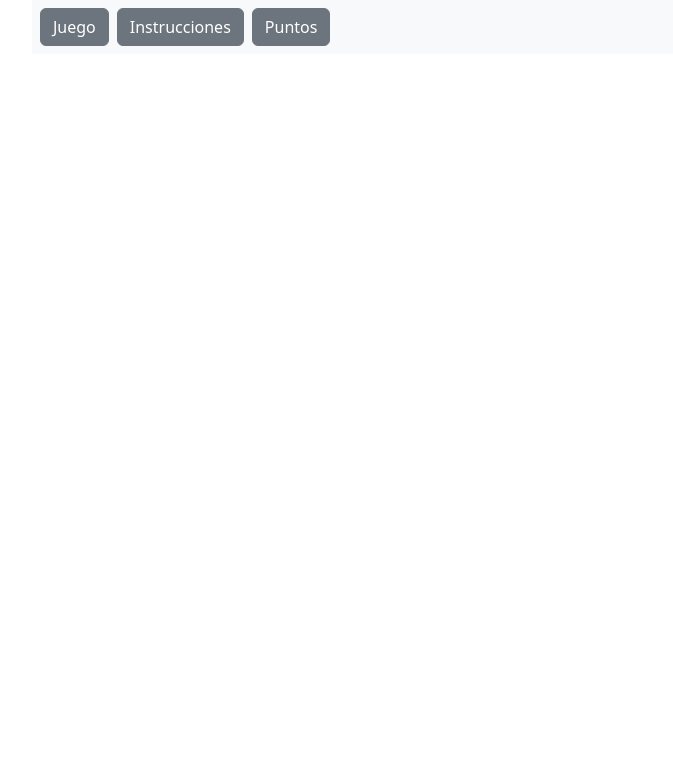
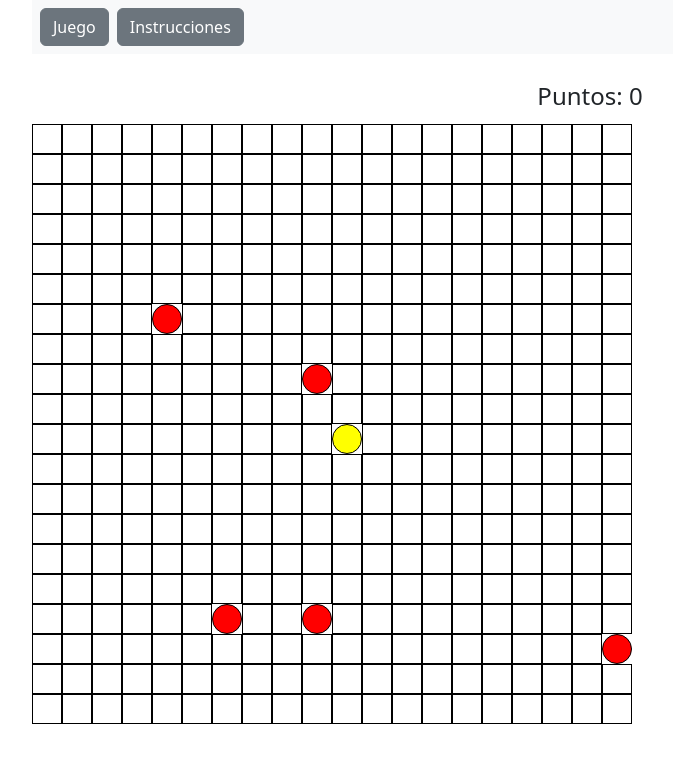
Before and after one commit to NouriHicham/M6_UF2_Examen, a React (Vite) app: page / in a window 1280 px wide. Shown: the top 762 px of the page, without its empty margins (50-723 px from the left). Built offline with nearby package versions, Linux system fonts and the light colour scheme.

Commit message:
cuadricula, comecocos y fantasmas colocados

```diff
--- a/src/App.jsx
+++ b/src/App.jsx
@@ -4,7 +4,6 @@ import './styles/App.css'
 import Header from './components/Header'
 import Juegos from './vistas/Juegos';
 import Instrucciones from './vistas/instrucciones';
-import Puntos from './vistas/puntos';
 
 function App() {
 
@@ -14,7 +13,6 @@ function App() {
       <Routes>
          <Route path="/" element={<Juegos/>} />
          <Route path="/instrucciones" element={<Instrucciones/>} />
-         <Route path="/puntos" element={<Puntos/>} />
       </Routes>
     </>
   )
--- a/src/components/Header.jsx
+++ b/src/components/Header.jsx
@@ -9,7 +9,6 @@ export default function Header(){
                <div>
                   <button class="btn btn-secondary ms-2"><Link className="nav-link" to="/">Juego</Link></button>
                   <button class="btn btn-secondary ms-2"><Link className="nav-link" to="/instrucciones">Instrucciones</Link></button>
-                  <button class="btn btn-secondary ms-2"><Link className="nav-link" to="/puntos">Puntos</Link></button>
                </div>
                </div>
             </nav>
--- /dev/null
+++ b/src/lib/cuadricula.js
@@ -0,0 +1,22 @@
+export const matriz = [
+   [0,0,0,0,0,0,0,0,0,0,0,0,0,0,0,0,0,0,0,0],
+   [0,0,0,0,0,0,0,0,0,0,0,0,0,0,0,0,0,0,0,0],
+   [0,0,0,0,0,0,0,0,0,0,0,0,0,0,0,0,0,0,0,0],
+   [0,0,0,0,0,0,0,0,0,0,0,0,0,0,0,0,0,0,0,0],
+   [0,0,0,0,0,0,0,0,0,0,0,0,0,0,0,0,0,0,0,0],
+   [0,0,0,0,0,0,0,0,0,0,0,0,0,0,0,0,0,0,0,0],
+   [0,0,0,0,0,0,0,0,0,0,0,0,0,0,0,0,0,0,0,0],
+   [0,0,0,0,0,0,0,0,0,0,0,0,0,0,0,0,0,0,0,0],
+   [0,0,0,0,0,0,0,0,0,0,0,0,0,0,0,0,0,0,0,0],
+   [0,0,0,0,0,0,0,0,0,0,0,0,0,0,0,0,0,0,0,0],
+   [0,0,0,0,0,0,0,0,0,0,0,0,0,0,0,0,0,0,0,0],
+   [0,0,0,0,0,0,0,0,0,0,0,0,0,0,0,0,0,0,0,0],
+   [0,0,0,0,0,0,0,0,0,0,0,0,0,0,0,0,0,0,0,0],
+   [0,0,0,0,0,0,0,0,0,0,0,0,0,0,0,0,0,0,0,0],
+   [0,0,0,0,0,0,0,0,0,0,0,0,0,0,0,0,0,0,0,0],
+   [0,0,0,0,0,0,0,0,0,0,0,0,0,0,0,0,0,0,0,0],
+   [0,0,0,0,0,0,0,0,0,0,0,0,0,0,0,0,0,0,0,0],
+   [0,0,0,0,0,0,0,0,0,0,0,0,0,0,0,0,0,0,0,0],
+   [0,0,0,0,0,0,0,0,0,0,0,0,0,0,0,0,0,0,0,0],
+   [0,0,0,0,0,0,0,0,0,0,0,0,0,0,0,0,0,0,0,0]
+]
--- /dev/null
+++ b/src/lib/fantasma.js
@@ -0,0 +1,16 @@
+class Fantasma{
+   constructor(){
+      this.numero = 3
+      this.estado = 'vivo' //vivo o muerto
+      this.x = 0
+      this.y = 0
+   }
+
+   generaPosicionAleatoria() {
+      this.x = Math.floor(Math.random() * 20);
+      this.y = Math.floor(Math.random() * 20);
+    }
+
+}
+
+export default Fantasma;
--- /dev/null
+++ b/src/lib/pacman.js
@@ -0,0 +1,9 @@
+class Pacman{
+   constructor(){
+      this.numero = 2
+      this.x = 10
+      this.y = 10
+   }
+}
+
+export default Pacman;
--- a/src/main.jsx
+++ b/src/main.jsx
@@ -5,9 +5,7 @@ import App from './App.jsx'
 import { BrowserRouter } from 'react-router-dom'
 
 createRoot(document.getElementById('root')).render(
-  <StrictMode>
     <BrowserRouter>
       <App />
     </BrowserRouter>
-  </StrictMode>
 )
--- a/src/vistas/Juegos.jsx
+++ b/src/vistas/Juegos.jsx
@@ -1,5 +1,43 @@
+import { useState, useEffect } from 'react';
+import './cuadricula.css'
+import { matriz } from '../lib/cuadricula';
+import Pacman from '../lib/pacman';
+import Fantasma from '../lib/fantasma';
+
+
 export default function Juegos(){
-   return(
-      <></>
-   );
+   const [cuadro, setCuadro] = useState(matriz);
+   const [points, setPoints] = useState(0);
+   const [pacman, setPacman] = useState(new Pacman());
+   const [fantasmas, setFantasmas] = useState([]);
+
+   useEffect(() => {
+      const nuevoCuadro = [...cuadro];
+      nuevoCuadro[pacman.y][pacman.x] = 2;
+
+      const nuevoFantasmas = [];
+      for (let i = 0; i < 5; i++) {
+         const fantasma = new Fantasma();
+         fantasma.generaPosicionAleatoria();
+         nuevoCuadro[fantasma.y][fantasma.x] = 3;
+         nuevoFantasmas.push(fantasma);
+      }
+
+      setFantasmas(nuevoFantasmas);
+      setCuadro(nuevoCuadro);
+
+    }, []);
+
+   return (
+      <>
+        <div className="points">Puntos: {points}</div>
+        <div className="panel">
+          {cuadro.map((row, rowIndex) => (
+            row.map((cell, colIndex) => (
+              <div key={`${rowIndex}-${colIndex}`} className={`cuadrado ${cell == 2 ? 'pacman' : cell == 3 ? 'fantasma' : ''}`}/>
+            ))
+          ))}
+        </div>
+      </>
+    );
 }
--- a/src/vistas/Puntos.jsx
+++ /dev/null
@@ -1,5 +0,0 @@
-export default function Puntos(){
-   return(
-      <></>
-   );
-}
--- /dev/null
+++ b/src/vistas/cuadricula.css
@@ -0,0 +1,26 @@
+.panel {
+   display: grid;
+   grid-template-columns: repeat(20, 30px);
+}
+
+.cuadrado {
+   width: 30px;
+   height: 30px;
+   border: 1px solid black;
+}
+
+.points {
+   text-align: center;
+   font-size: 24px;
+   margin-bottom: 10px;
+}
+
+.pacman {
+   background-color: yellow;
+   border-radius: 50%;
+}
+
+.fantasma {
+background-color: red;
+border-radius: 50%;
+}
```
